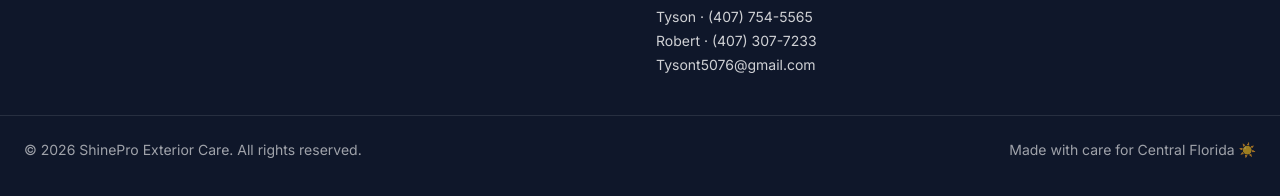
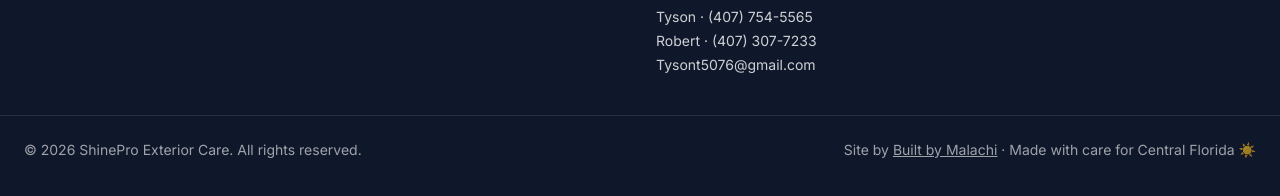
Before and after one commit to soljaboi2020/shine-pro-exterior, a website: page cities/altamonte-springs/index.html in a window 1280 px wide. Shown: the part 9402-9598 px from the top of the page. Drawn offline with nearby package versions, Linux system fonts and the light colour scheme.

Commit message:
Add 'Site by Built by Malachi' credit to homepage + 5 city footers

```diff
--- a/cities/altamonte-springs/index.html
+++ b/cities/altamonte-springs/index.html
@@ -607,7 +607,7 @@
 
     <div class="max-w-7xl mx-auto px-4 md:px-6 mt-10 pt-6 border-t border-paper/10 flex flex-col md:flex-row justify-between gap-3 text-xs md:text-sm text-paper/60">
       <div>&copy; <span id="footer-year"></span> ShinePro Exterior Care. All rights reserved.</div>
-      <div>Made with care for Central Florida ☀️</div>
+      <div>Site by <a href="https://builtbymalachi.com" target="_blank" rel="noopener" class="hover:text-blue-2 underline">Built by Malachi</a> · Made with care for Central Florida ☀️</div>
     </div>
   </footer>
 
```
Also changed, not shown: cities/heathrow/index.html (+1 -1 lines), cities/lake-mary/index.html (+1 -1 lines), cities/longwood/index.html (+1 -1 lines), cities/winter-park/index.html (+1 -1 lines), index.html (+1 -1 lines).
